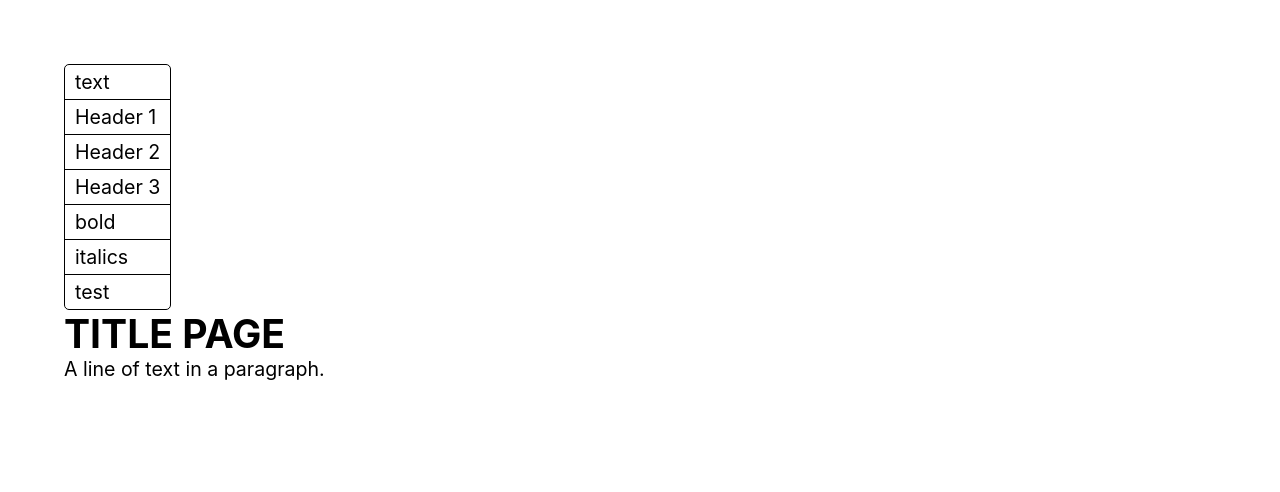
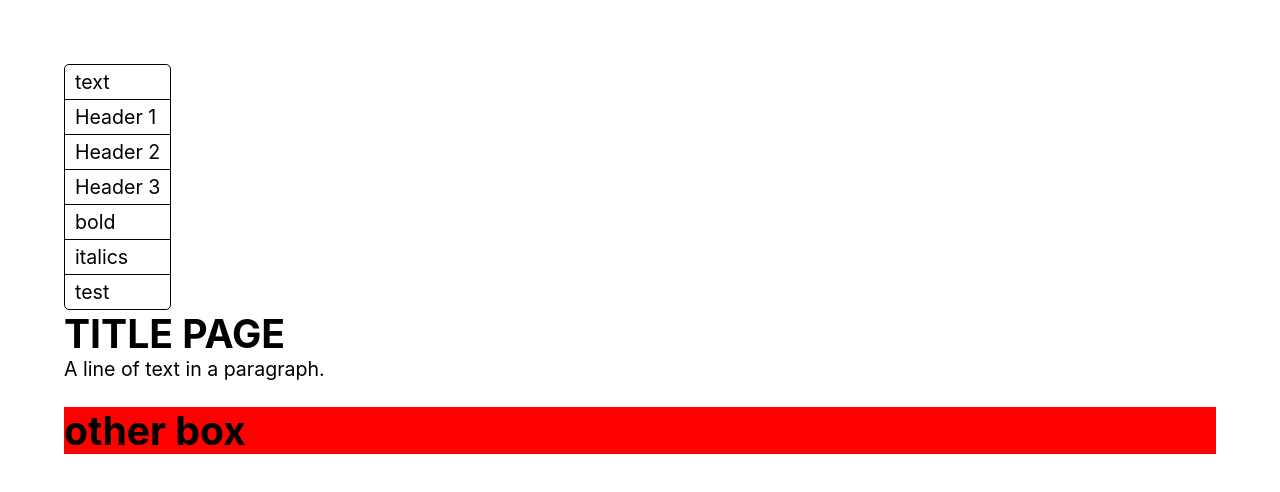
Before and after one commit to graphIQal/graphIQal, a React (Create React App) app: page / in a window 1280 px wide. Shown: the top 492 px of the page. Built offline with nearby package versions, Linux system fonts and the light colour scheme.

Commit message:
starting draggable

```diff
--- a/package.json
+++ b/package.json
@@ -13,6 +13,8 @@
     "@types/react-dom": "^18.0.9",
     "electron": "^21.3.0",
     "react": "^18.2.0",
+    "react-dnd": "^16.0.1",
+    "react-dnd-html5-backend": "^16.0.1",
     "react-dom": "^18.2.0",
     "react-scripts": "5.0.1",
     "slate": "^0.86.0",
--- /dev/null
+++ b/src/components/DropLayer.tsx
@@ -0,0 +1,29 @@
+import React from 'react';
+import { DndProvider, useDrop } from 'react-dnd';
+
+const DropLayer: React.FC = () => {
+  const [{ canDrop, isOver }, drop] = useDrop(() => ({
+    accept: 'box',
+    drop: () => ({ name: 'Dustbin' }),
+    collect: (monitor) => ({
+      isOver: monitor.isOver(),
+      canDrop: monitor.canDrop(),
+    }),
+  }));
+
+  const isActive = canDrop && isOver;
+  let backgroundColor = 'red';
+  if (isActive) {
+    backgroundColor = 'darkgreen';
+  } else if (canDrop) {
+    backgroundColor = 'darkkhaki';
+  }
+
+  return (
+    <div ref={drop} style={{ borderWidth: 5, backgroundColor }}>
+      <h1>other box</h1>
+    </div>
+  );
+};
+
+export default DropLayer;
--- a/src/components/blocks/Elements/Elements.tsx
+++ b/src/components/blocks/Elements/Elements.tsx
@@ -1,25 +1,58 @@
+import { useDrag } from 'react-dnd';
+
 // ELEMENTS
 // Define a React component renderer for our code blocks.
+
+//Question: do we want to drag multiple blocks at the same time?
 export const CodeElement = (props: any) => {
+  const [{ opacity }, drag] = useDrag(() => ({
+    type: 'box',
+    item: 'box',
+
+    collect: (monitor) => ({
+      opacity: monitor.isDragging() ? 0.4 : 1,
+    }),
+  }));
   return (
-		<pre {...props.attributes}>
+    <pre ref={drag} style={{ opacity }} {...props.attributes}>
       <code>{props.children}</code>
     </pre>
   );
 };
 
 export const DefaultElement = (props: any) => {
-	return <div {...props.attributes}>{props.children}</div>;
+  const [{ opacity }, drag] = useDrag(() => ({
+    type: 'box',
+    item: 'box',
+
+    collect: (monitor) => ({
+      opacity: monitor.isDragging() ? 0.4 : 1,
+    }),
+  }));
+  return (
+    <div ref={drag} style={{ opacity }} {...props.attributes}>
+      {props.children}
+    </div>
+  );
 };
 
 export const Leaf = (props: any) => {
+  const [{ opacity }, drag] = useDrag(() => ({
+    type: 'box',
+    item: 'box',
+
+    collect: (monitor) => ({
+      opacity: monitor.isDragging() ? 0.4 : 1,
+    }),
+  }));
   if (props.leaf.italics) {
     console.log('leaf', props);
     return (
       <span
+        ref={drag}
         {...props.attributes}
         className={props.leaf.text_type}
-				style={{ fontWeight: props.leaf.bold ? 'bold' : 'normal' }}
+        style={{ fontWeight: props.leaf.bold ? 'bold' : 'normal', opacity }}
       >
         <em>{props.children}</em>
       </span>
@@ -29,8 +62,9 @@ export const Leaf = (props: any) => {
   return (
     <span
       {...props.attributes}
+      ref={drag}
       className={props.leaf.text_type}
-			style={{ fontWeight: props.leaf.bold ? 'bold' : 'normal' }}
+      style={{ fontWeight: props.leaf.bold ? 'bold' : 'normal', opacity }}
     >
       {props.children}
     </span>
--- a/src/components/document/Document.tsx
+++ b/src/components/document/Document.tsx
@@ -1,14 +1,20 @@
 import React from 'react';
+import { DndProvider, useDrop } from 'react-dnd';
+import { HTML5Backend } from 'react-dnd-html5-backend';
+import DropLayer from '../DropLayer';
 
 // TypeScript users only add this code
 import EditorComponent from '../blocks/EditorComponent';
 
 const Document: React.FC = () => {
-	return (
-		<div className='container'>
-			<EditorComponent></EditorComponent>
-		</div>
-	);
+  return (
+    <div className='container'>
+      <DndProvider backend={HTML5Backend}>
+        <EditorComponent></EditorComponent>
+        <DropLayer />
+      </DndProvider>
+    </div>
+  );
 };
 
 export default Document;
```
Also changed, not shown: 1 other file (tests, documents, lock files or other folders). Lines whose indentation alone changed are shown as unchanged.
